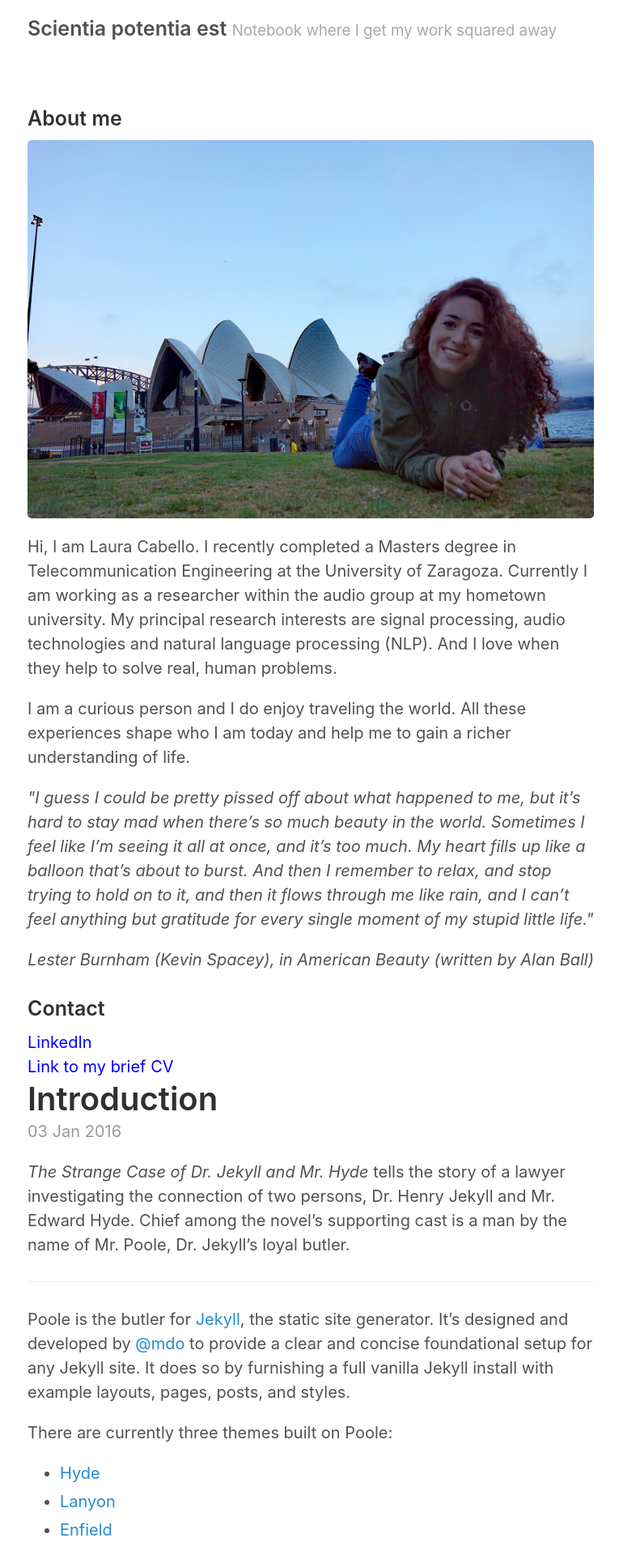
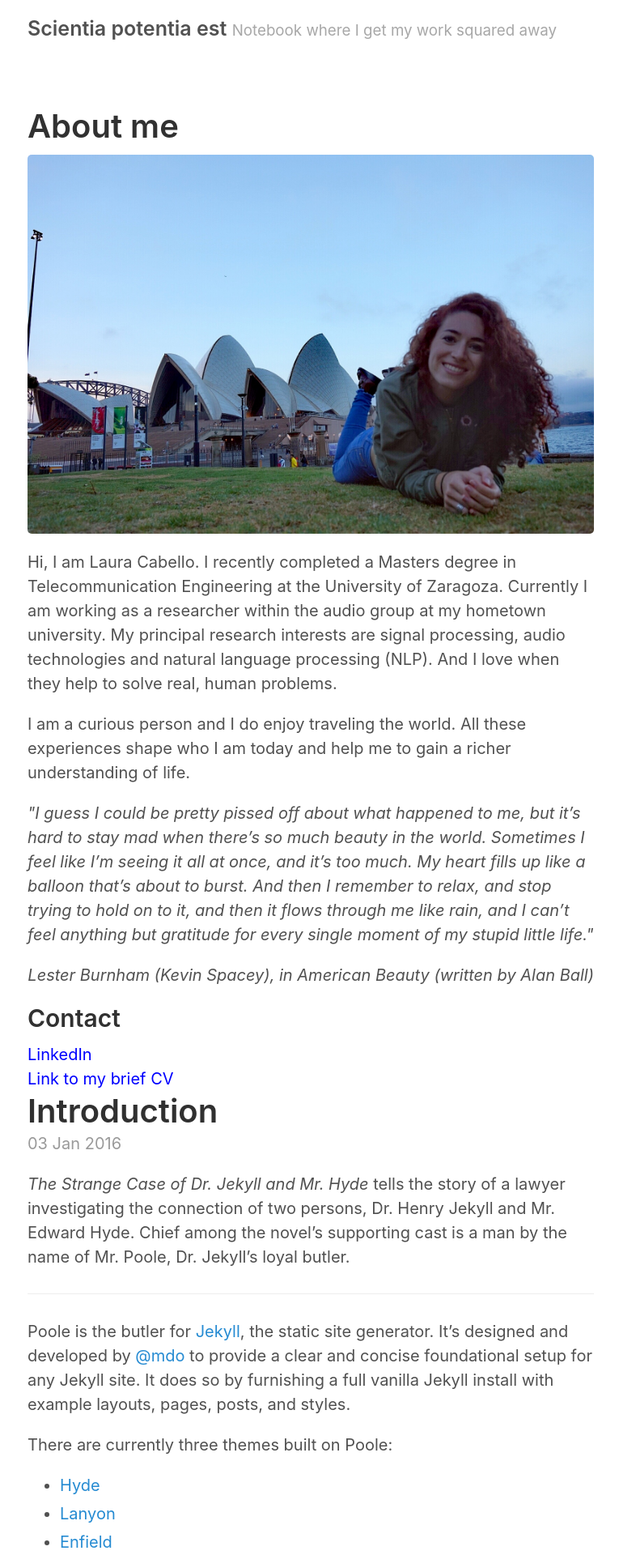
Before and after one commit to lautel/lautel.github.io, a Jekyll site: the page built from index.html, in a window 1280 px wide. Shown: the top 1920 px of the page at 81% size, without its empty margins (256-1021 px from the left). Built offline with Jekyll 4.4.1, drawn with Linux system fonts in a browser that asks for light colours; the list of posts is cut into pages by our own code.

Commit message:
Update about.html

```diff
--- a/_includes/about.html
+++ b/_includes/about.html
@@ -1,6 +1,6 @@
 <div class="clearfix mxn2">
   <div class="col sm-col-9 px2">
-    <h3 class="mb2">About me</h3>
+    <h1 class="mb2">About me</h1>
     <p><IMG SRC="{{ site.baseurl }}/public/photos/abme.jpg"></p>
     <p>
       Hi, I am Laura Cabello. I recently completed a Masters degree in Telecommunication Engineering at the University of Zaragoza.
@@ -14,7 +14,7 @@
     <p align="right"><em>Lester Burnham (Kevin Spacey), in American Beauty (written by Alan Ball)</em></p>
   </div>
   <div class="col sm-col-3 px2">
-    <h3 class="mb2">Contact</h3>
+    <h2 class="mb2">Contact</h2>
 
     <a style="color:blue;" href="https://www.linkedin.com/in/laura-cabello-piqueras-167352104/">LinkedIn</a><br />
     <a style="color:blue;" href="{{ site.baseurl }}/public/pdf/CV.PDF">Link to my brief CV</a>
```
